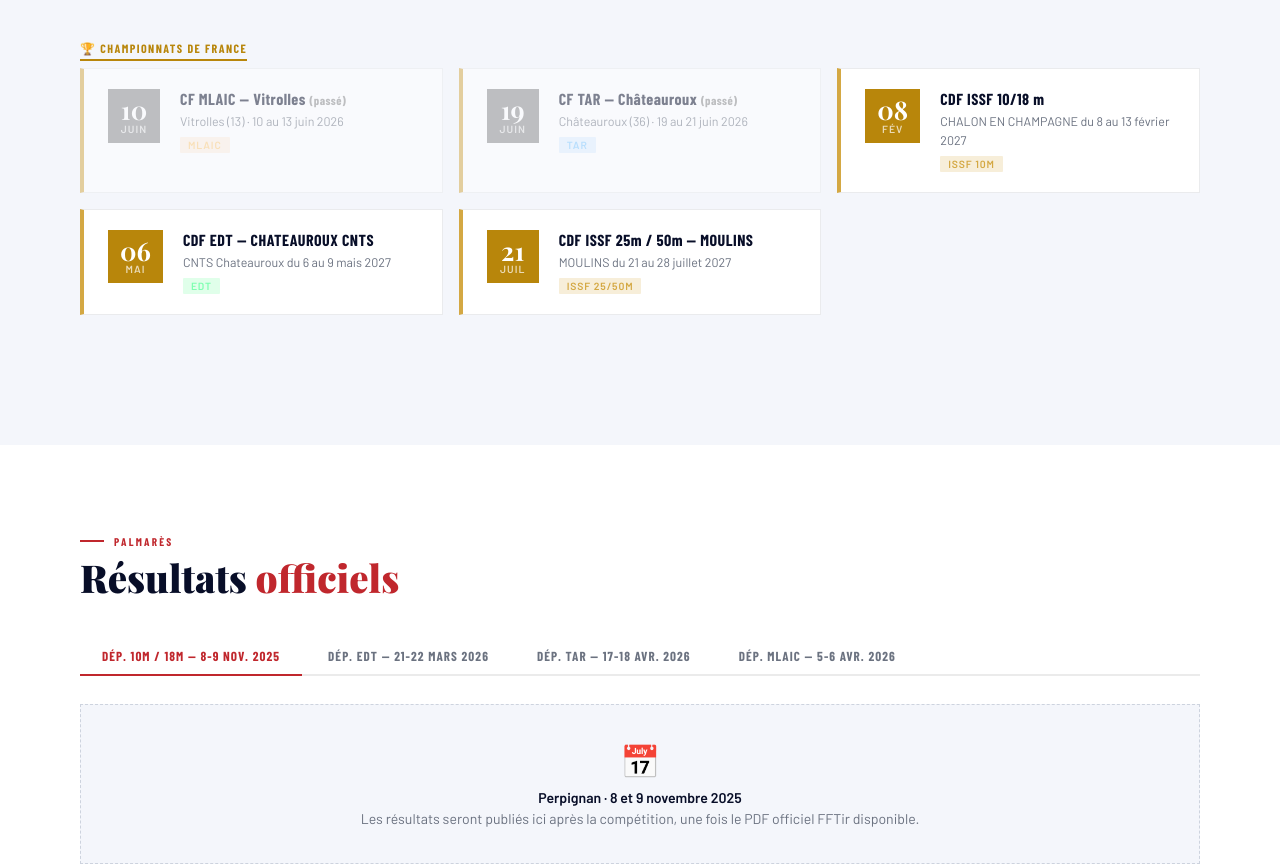
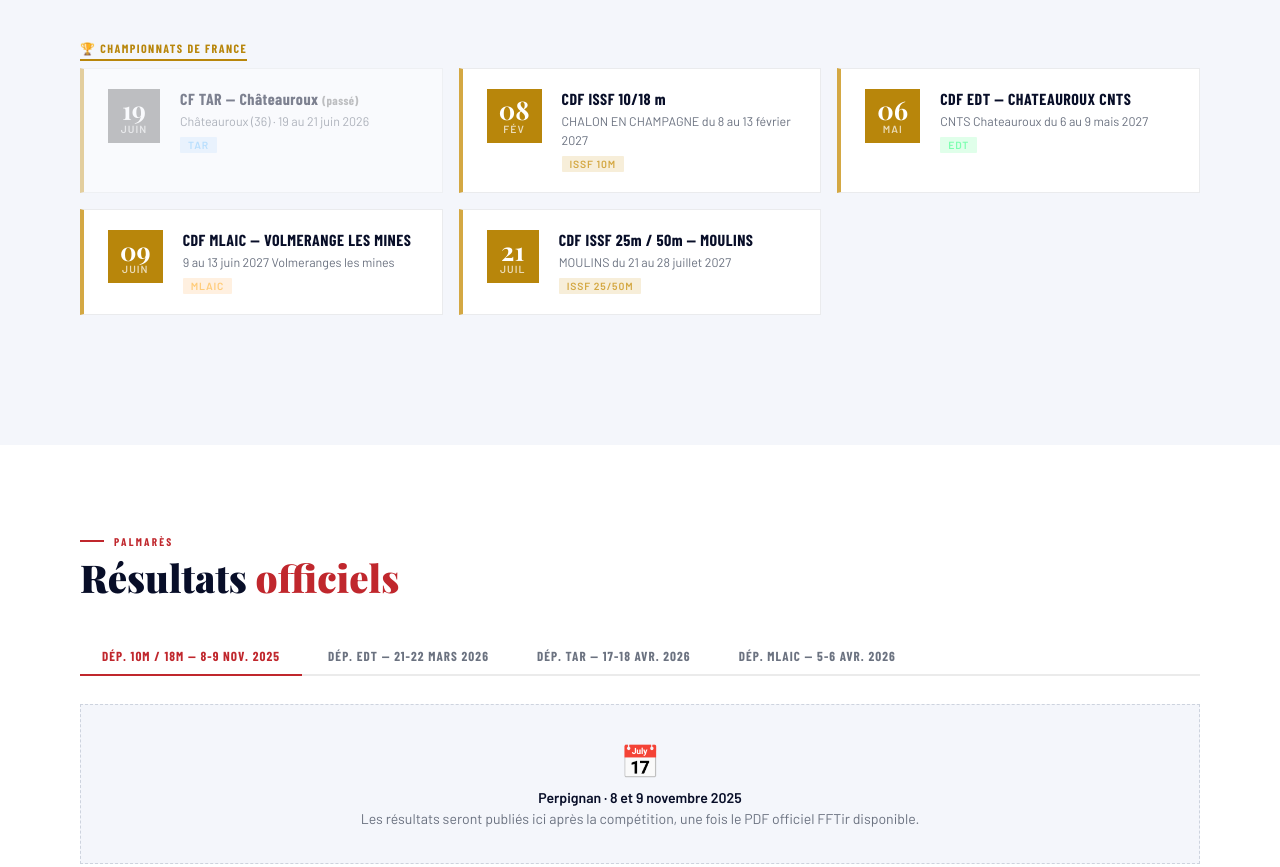
Before and after one commit to liguelrtir-lr/cdtir66, an Eleventy site: page src/index.njk in a window 1280 px wide. Shown: the part 2515-3382 px from the top of the page. Built offline with nearby package versions, Linux system fonts and the light colour scheme; Eleventy itself is replaced by a stand-in of ours; files that its build step writes are made by us from their sources.

Commit message:
Update Calendrier des compétitions “cf-mlaic-vitrolles”

```diff
--- a/src/calendrier/cf-mlaic-vitrolles.md
+++ b/src/calendrier/cf-mlaic-vitrolles.md
@@ -1,7 +1,7 @@
 ---
-title: CF MLAIC — Vitrolles
-date: 2026-06-10
-lieu: Vitrolles (13) · 10 au 13 juin 2026
+title: CDF MLAIC — VOLMERANGE LES MINES
+date: 2027-06-09T08:00:00.000+02:00
+lieu: "9 au 13 juin 2027 Volmeranges les mines "
 niveau: championnat
 discipline: MLAIC
 ---
```
